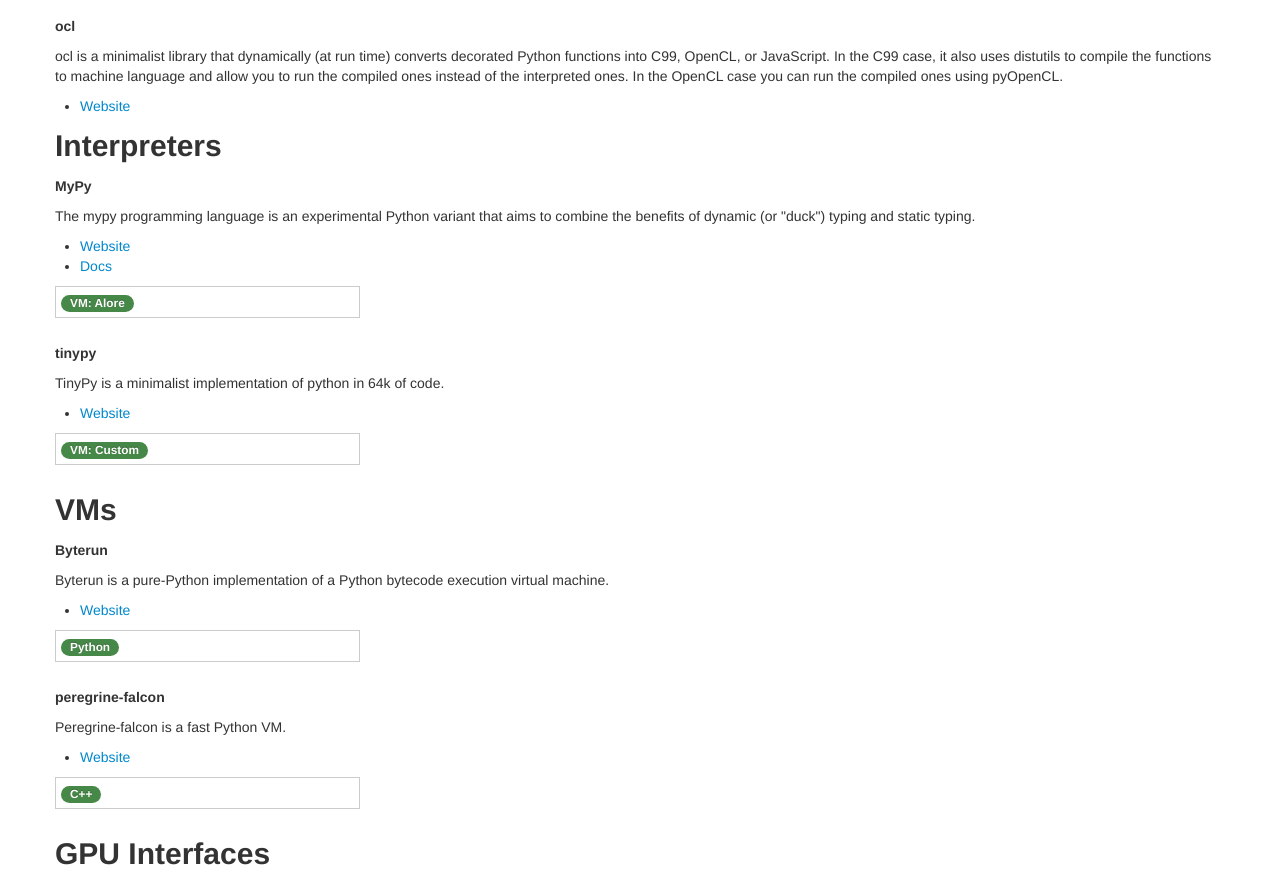
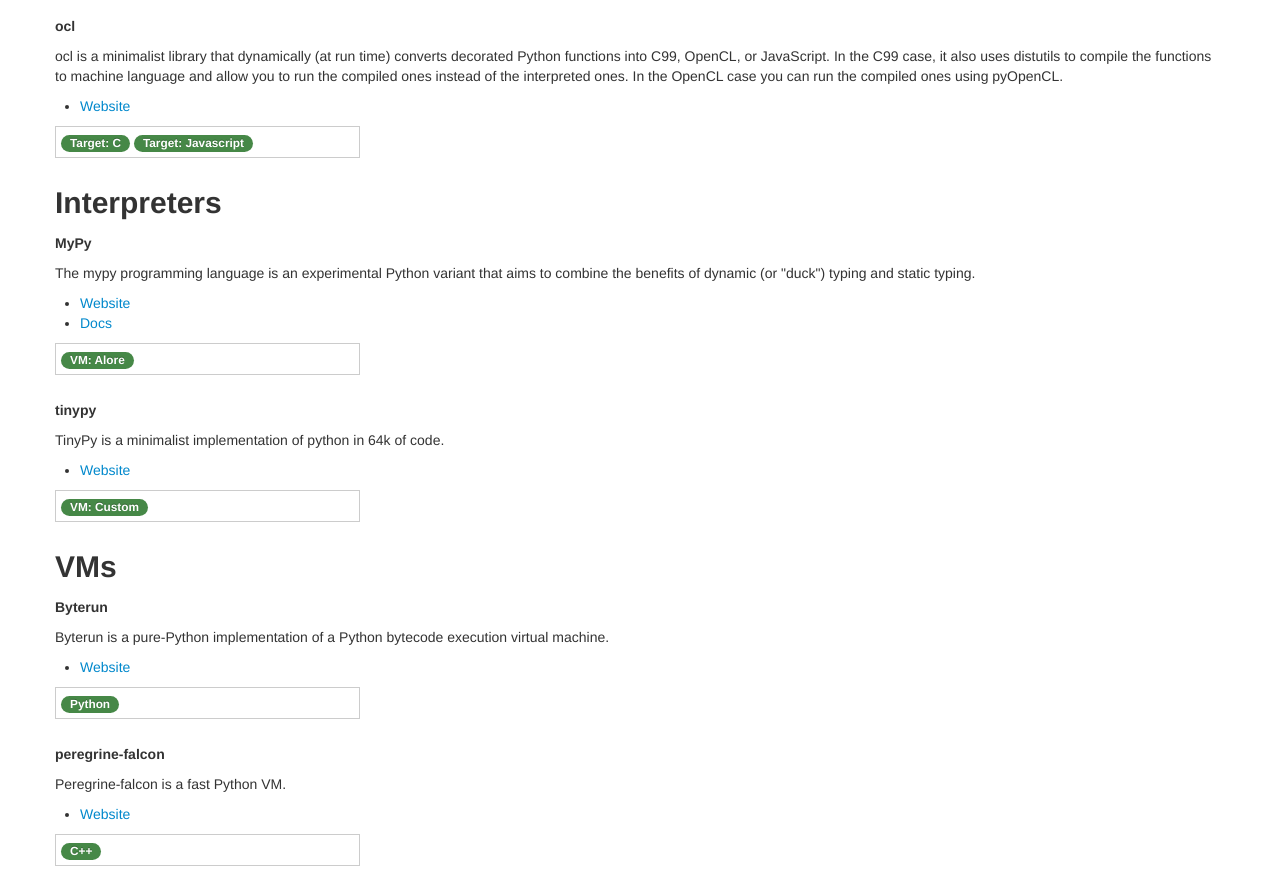
Before and after one commit to pydata/compilers-webpage, a plain HTML site: page index.html in a window 1280 px wide. Shown: the part 4440-5321 px from the top of the page. Drawn offline with Linux system fonts and the light colour scheme.

Commit message:
Targets for OCL

```diff
--- a/index.html
+++ b/index.html
@@ -285,6 +285,10 @@
         <ul>
         <li><a href="https://github.com/mdipierro/ocl">Website</a></li>
         </ul>
+        <div class="block">
+        <span class="badge badge-success">Target: C</span> <span class="badge badge-success">Target: Javascript</span>
+        </div>
+
         <h2 id="interpreters">Interpreters</h2>
         <h5 id="mypy">MyPy</h5>
         <p>The mypy programming language is an experimental Python variant that aims to combine the benefits of dynamic (or &quot;duck&quot;) typing and static typing.</p>
```
Also changed, not shown: 1 other file.
